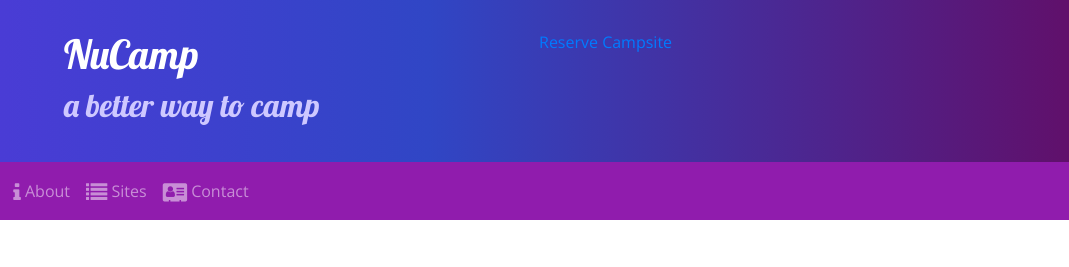
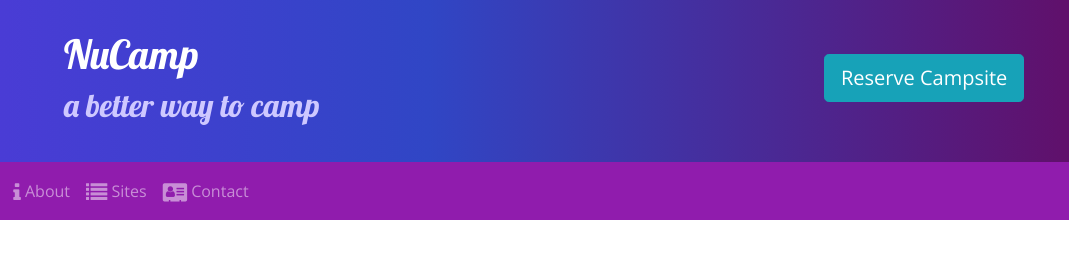
Before and after one commit to lauraharston/nucampsite-change-it-up, a website: page index.html in a window 1280 px wide. Shown: the top 267 px of the page, 211-1280 px from the left. Drawn offline with nearby package versions, Linux system fonts and the light colour scheme.

Commit message:
added reserve button in the jumbotron

```diff
--- a/index.html
+++ b/index.html
@@ -28,8 +28,8 @@
                     <h1>NuCamp</h1>
                     <h2>a better way to camp</h2>
                 </div>
-                <div class="col">
-                    <a href="#reserveForm">Reserve Campsite</a>
+                <div class="col-md-4 col-xl-2 mt-4 text-nowrap">
+                    <a class="btn btn-info btn-lg" href="#reserveForm">Reserve Campsite</a>
                 </div>
             </div>
         </div>
```
